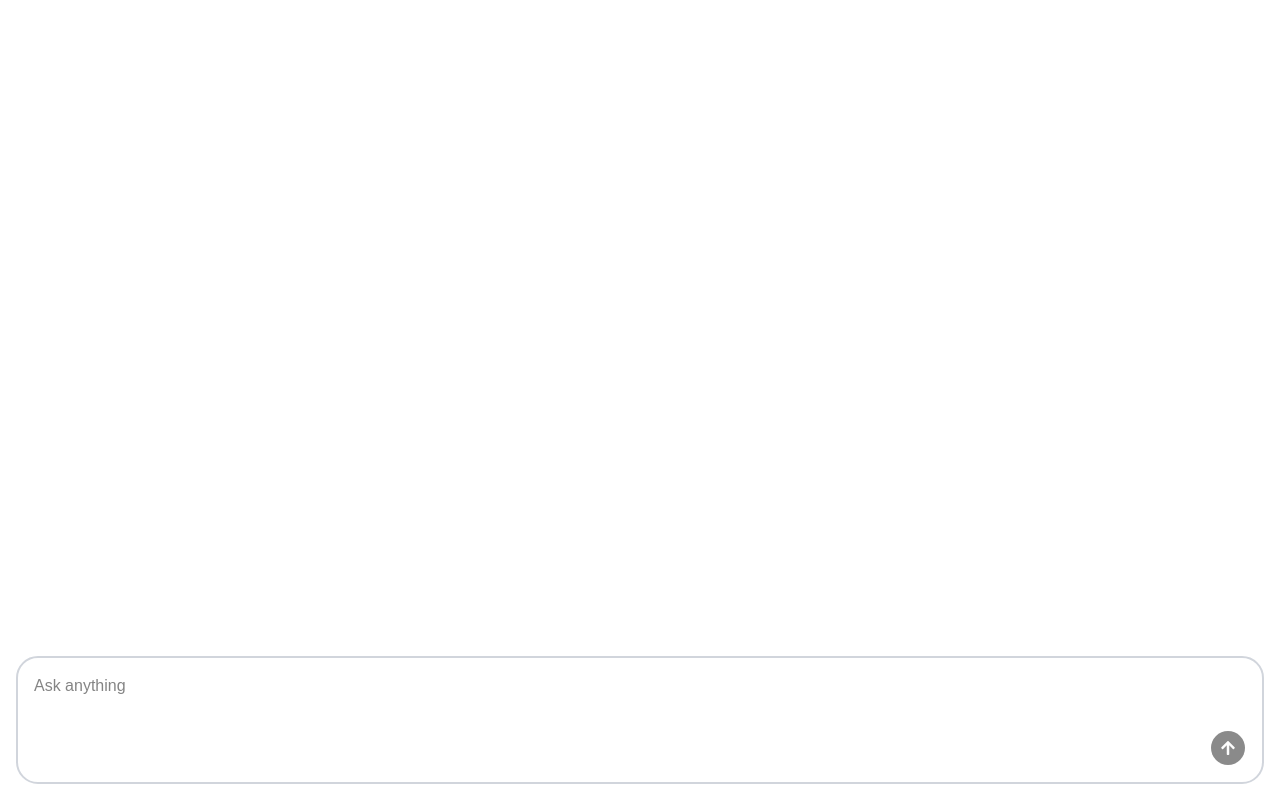
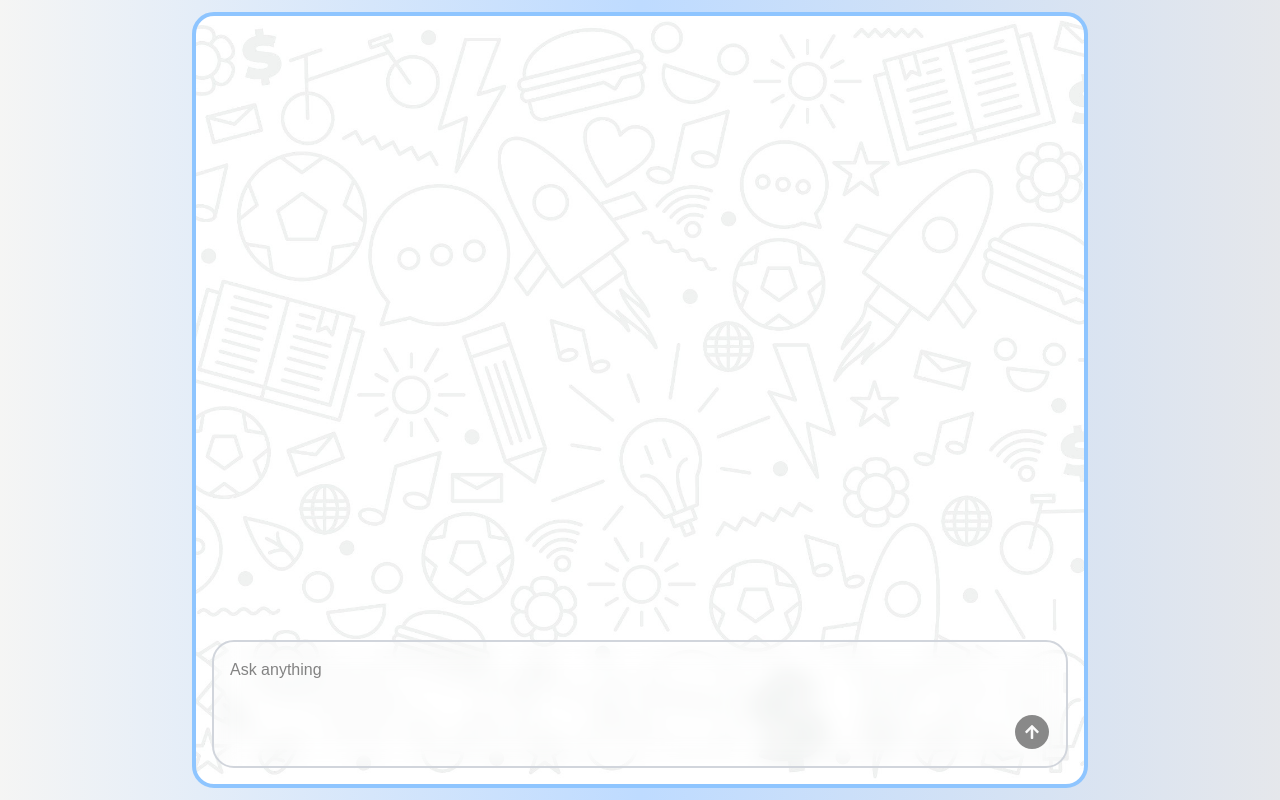
Before and after one commit to malithwwa/AI-Chatbot, a React (Vite) app in the folder packages/client/: page / in a window 1280 px wide. Built offline with nearby package versions, Linux system fonts and the light colour scheme.

Commit message:
finalize

```diff
--- a/packages/client/src/App.tsx
+++ b/packages/client/src/App.tsx
@@ -2,9 +2,11 @@ import ChatBot from './components/chat/ChatBot';
 
 function App() {
    return (
-      <div className="p-4 h-screen w-full">
+       <main className="bg-linear-to-l from-gray-200 via-blue-200 to-stone-100 min-h-screen w-full flex items-center justify-center p-2">
+      <div className="bg-[url('/images/chat-background.jpg')] bg-cover bg-center p-4 h-[97vh] w-full bg-yellow-200 max-w-4xl mx-auto my-auto border-4 border-blue-300 rounded-3xl">
          <ChatBot />
       </div>
+      </main>
    );
 }
 export default App;
--- a/packages/client/src/components/chat/ChatBot.tsx
+++ b/packages/client/src/components/chat/ChatBot.tsx
@@ -52,7 +52,7 @@ const ChatBot = () => {
 
    return (
       <div className="flex flex-col h-full">
-         <div className="flex flex-col flex-1 gap-3 mb-10 overflow-y-auto">
+         <div className="flex flex-col flex-1 gap-3 mb-10 overflow-y-auto hide-scrollbar">
             <ChatMessages messages={messages} />
             {isBotTyping && <TypingIndicator />}
             {error && <div className="text-red-500 text-sm">{error}</div>}
--- a/packages/client/src/components/chat/ChatInput.tsx
+++ b/packages/client/src/components/chat/ChatInput.tsx
@@ -11,14 +11,16 @@ type Props = {
 };
 
 const ChatInput = ({ onSubmit }: Props) => {
-   const { register, handleSubmit, reset, formState } = useForm<ChatFormData>({});
+   const { register, handleSubmit, reset, formState } = useForm<ChatFormData>(
+      {}
+   );
 
-    const submit = handleSubmit(data => {
-        reset({ prompt: '' });
-        onSubmit(data);
-    });
+   const submit = handleSubmit((data) => {
+      reset({ prompt: '' });
+      onSubmit(data);
+   });
 
-    const handleKeyDown = (e: React.KeyboardEvent<HTMLFormElement>) => {
+   const handleKeyDown = (e: React.KeyboardEvent<HTMLFormElement>) => {
       if (e.key === 'Enter' && !e.shiftKey) {
          e.preventDefault();
          submit();
@@ -29,7 +31,12 @@ const ChatInput = ({ onSubmit }: Props) => {
       <form
          onSubmit={submit}
          onKeyDown={handleKeyDown}
-         className="flex flex-col gap-2 items-end border-2 border-gray-300 p-4 rounded-3xl"
+         className="flex flex-col
+          gap-2 items-end border-2
+           border-gray-300 p-4 rounded-3xl
+            bg-white/10
+  backdrop-blur-md
+            "
       >
          <textarea
             {...register('prompt', {
--- a/packages/client/src/components/chat/ChatMessages.tsx
+++ b/packages/client/src/components/chat/ChatMessages.tsx
@@ -38,8 +38,8 @@ const ChatMessages = ({ messages }: Props) => {
                onCopy={onCopyMessage}
                className={`px-2 py-1 max-w-md rounded-xl ${
                   message.role === 'user'
-                     ? 'bg-blue-600 text-white self-end'
-                     : 'bg-gray-100 text-black self-start'
+                     ? 'bg-blue-600/85 backdrop-blur-md text-white self-end'
+                     : 'bg-gray-100/85 backdrop-blur-md text-black self-start'
                }`}
             >
              <ReactMarkdown remarkPlugins={[remarkGfm]}>{message.content}</ReactMarkdown>
--- a/packages/client/src/index.css
+++ b/packages/client/src/index.css
@@ -4,6 +4,17 @@
 @import '@fontsource-variable/geist';
 
 @custom-variant dark (&:is(.dark *));
+
+@layer utilities {
+   .hide-scrollbar {
+      scrollbar-width: none; /* Firefox */
+      -ms-overflow-style: none; /* IE and Edge */
+   }
+
+   .hide-scrollbar::-webkit-scrollbar {
+      display: none; /* Chrome, Safari */
+   }
+}
 
 @theme inline {
    --font-heading: var(--font-sans);
```
Also changed, not shown: packages/client/public/images/chat-background.jpg (added), packages/client/public/images/chatbot-background.jpg (added).
